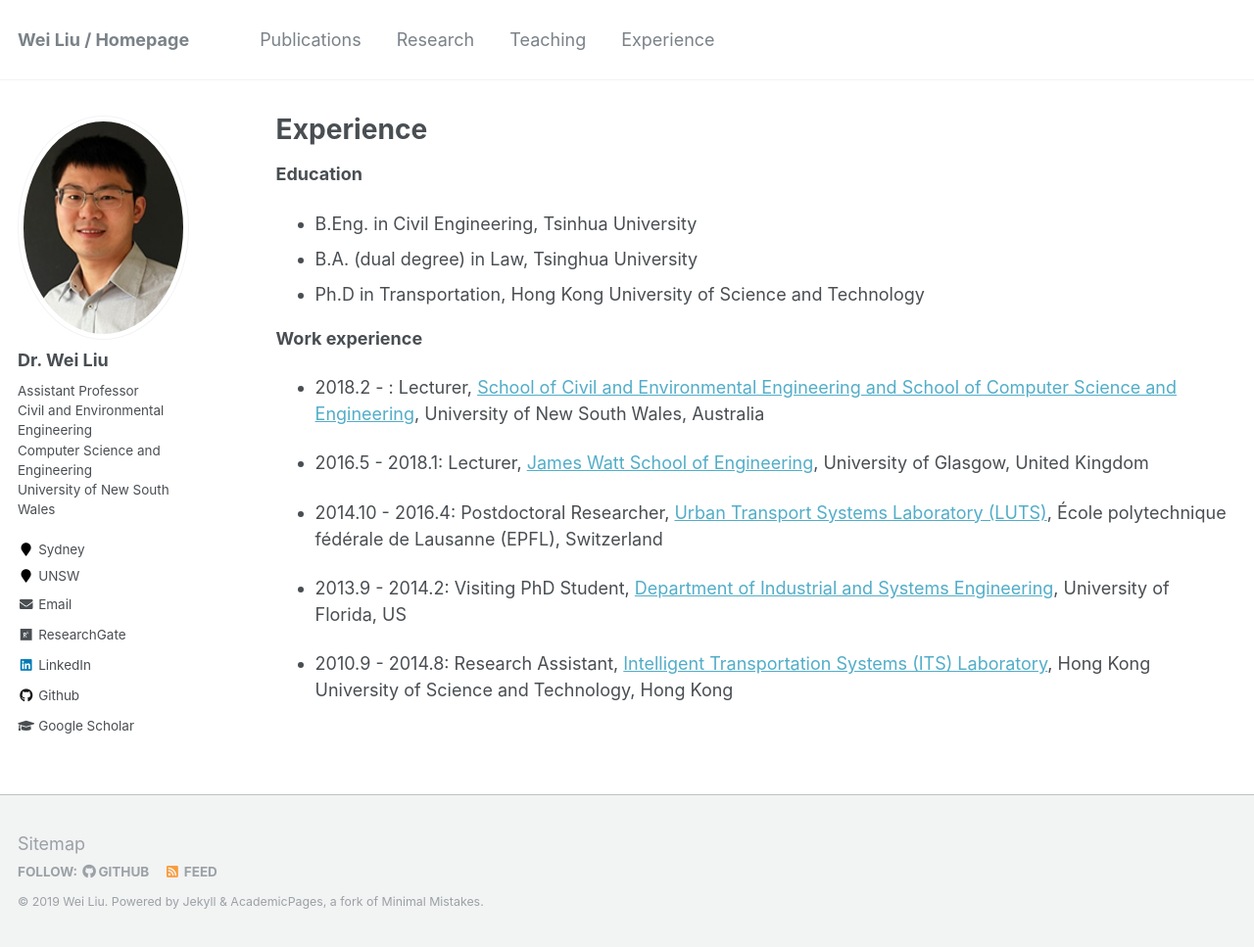
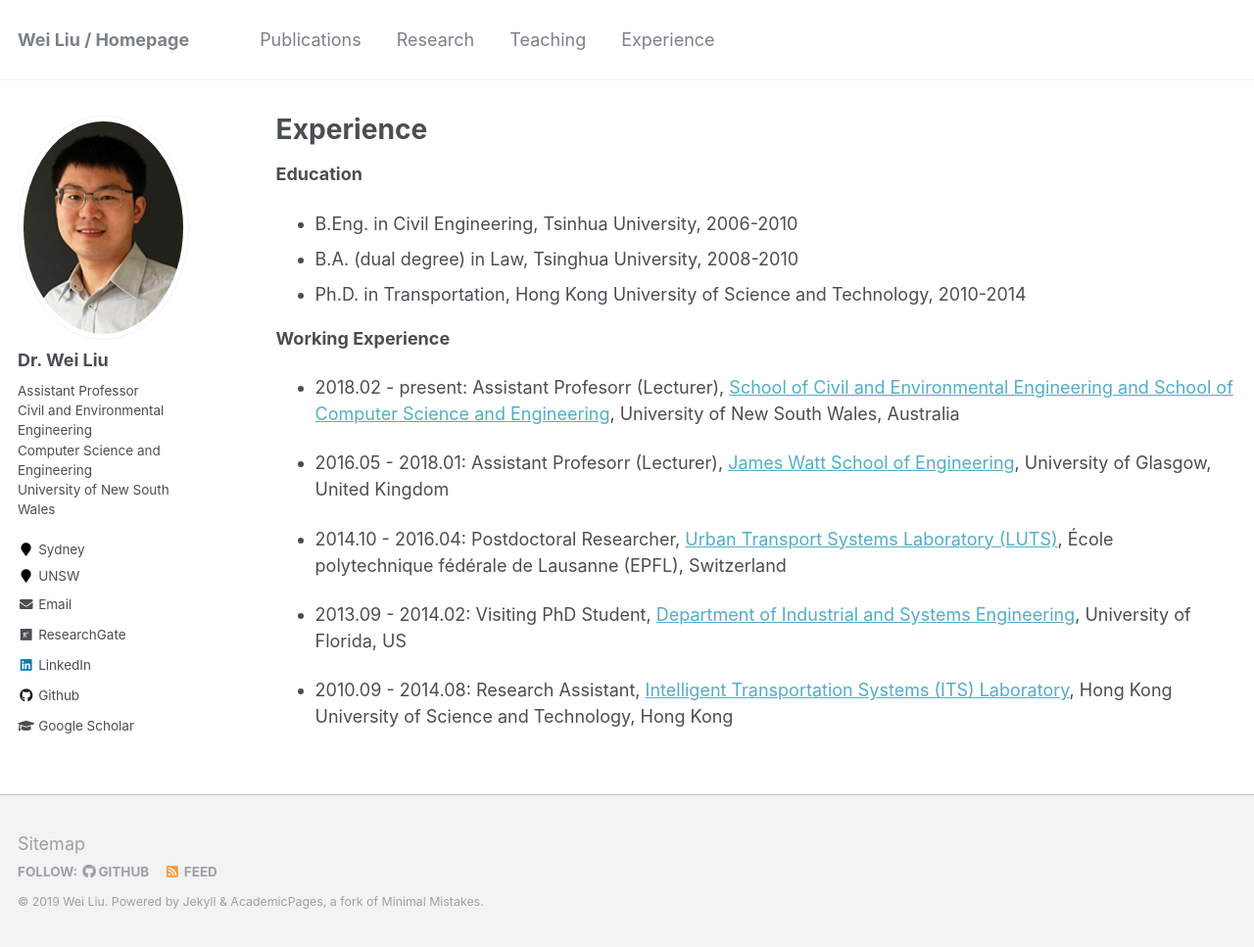
Before and after one commit to weiliu2016/weiliu2016.github.io, a Jekyll site: the page built from _pages/experience.md, in a window 1280 px wide and 967 px high. Shown: the whole window at 98% size. Built offline with Jekyll 4.4.1, drawn with Linux system fonts in a browser that asks for light colours.

Commit message:
Update experience.md

```diff
--- a/_pages/experience.md
+++ b/_pages/experience.md
@@ -11,18 +11,18 @@ redirect_from:
 
 **Education**
 
-* B.Eng. in Civil Engineering, Tsinhua University
-* B.A. (dual degree) in Law, Tsinghua University
-* Ph.D in Transportation, Hong Kong University of Science and Technology
+* B.Eng. in Civil Engineering, Tsinhua University, 2006-2010
+* B.A. (dual degree) in Law, Tsinghua University, 2008-2010
+* Ph.D. in Transportation, Hong Kong University of Science and Technology, 2010-2014
 
-**Work experience**
+**Working Experience**
 
-* 2018.2 - : Lecturer, [School of Civil and Environmental Engineering and School of Computer Science and Engineering](https://research.unsw.edu.au/people/dr-fangni-zhang), University of New South Wales, Australia
+* 2018.02 - present: Assistant Profesorr (Lecturer), [School of Civil and Environmental Engineering and School of Computer Science and Engineering](https://research.unsw.edu.au/people/dr-fangni-zhang), University of New South Wales, Australia
 
-* 2016.5 - 2018.1: Lecturer, [James Watt School of Engineering](https://www.gla.ac.uk/schools/engineering/), University of Glasgow, United Kingdom
+* 2016.05 - 2018.01: Assistant Profesorr (Lecturer), [James Watt School of Engineering](https://www.gla.ac.uk/schools/engineering/), University of Glasgow, United Kingdom
 
-* 2014.10 - 2016.4: Postdoctoral Researcher, [Urban Transport Systems Laboratory (LUTS)](https://www.epfl.ch/labs/luts/), École polytechnique fédérale de Lausanne (EPFL), Switzerland
+* 2014.10 - 2016.04: Postdoctoral Researcher, [Urban Transport Systems Laboratory (LUTS)](https://www.epfl.ch/labs/luts/), École polytechnique fédérale de Lausanne (EPFL), Switzerland
 
-* 2013.9 - 2014.2: Visiting PhD Student, [Department of Industrial and Systems Engineering](https://www.ise.ufl.edu/), University of Florida, US
+* 2013.09 - 2014.02: Visiting PhD Student, [Department of Industrial and Systems Engineering](https://www.ise.ufl.edu/), University of Florida, US
 
-* 2010.9 - 2014.8: Research Assistant, [Intelligent Transportation Systems (ITS) Laboratory](https://sites.google.com/view/hkustits/home), Hong Kong University of Science and Technology, Hong Kong
+* 2010.09 - 2014.08: Research Assistant, [Intelligent Transportation Systems (ITS) Laboratory](https://sites.google.com/view/hkustits/home), Hong Kong University of Science and Technology, Hong Kong
```
